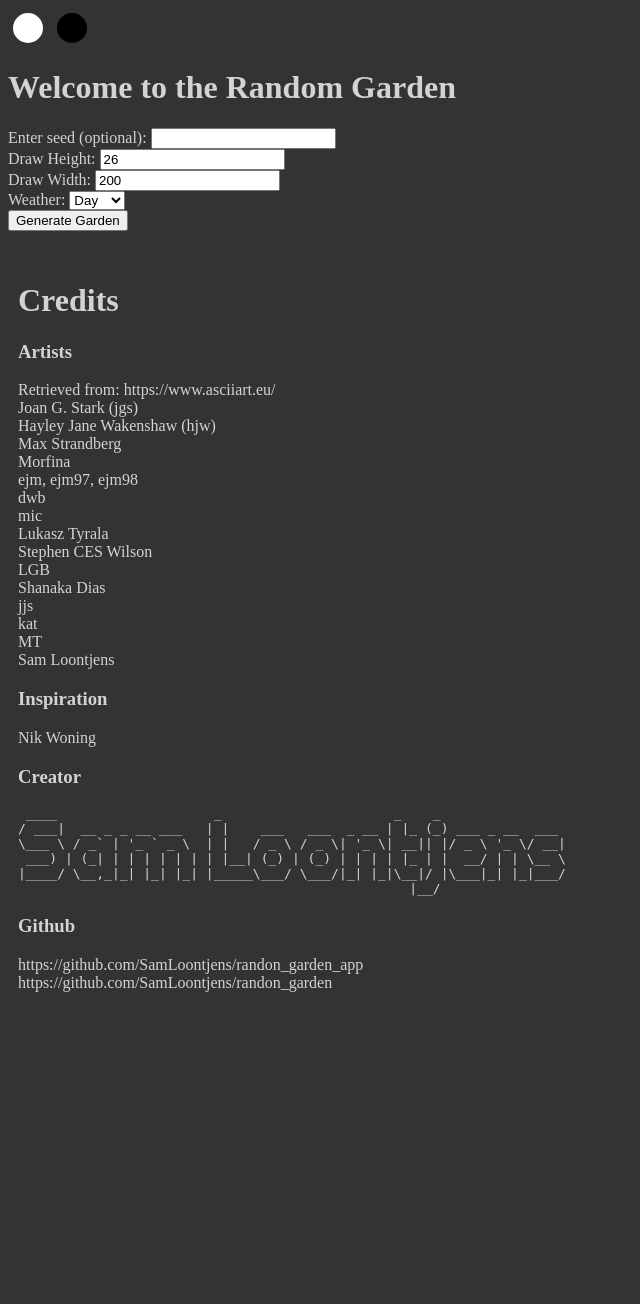
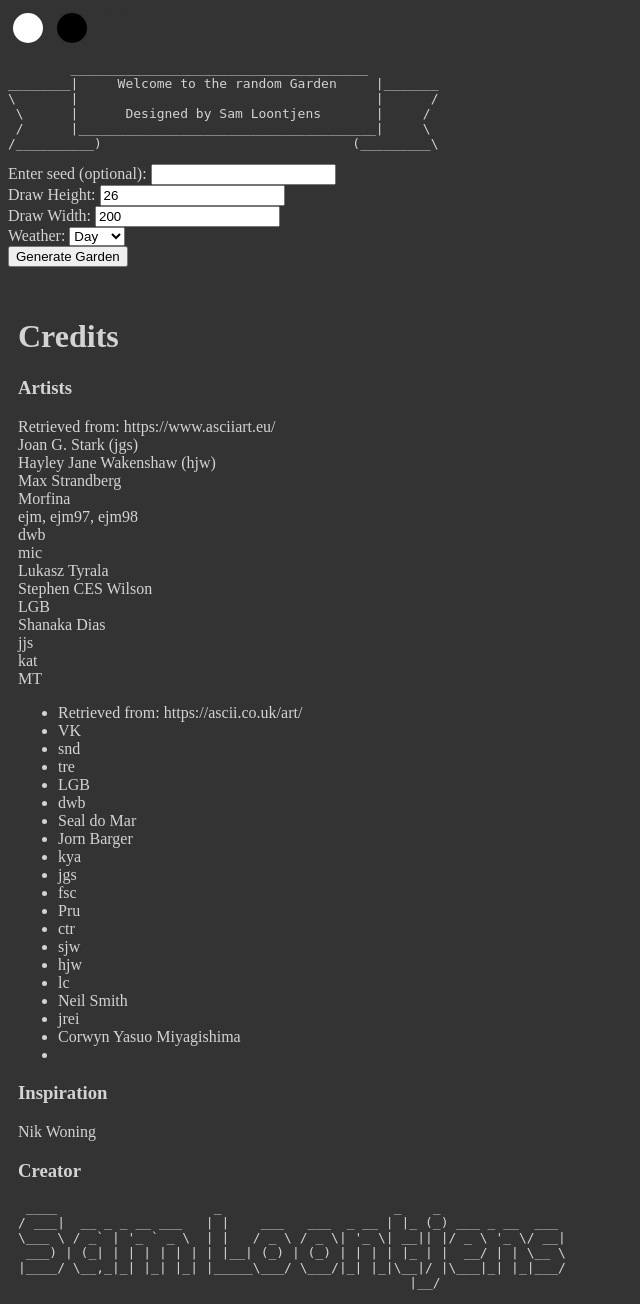
Before and after one commit to SamLoontjens/randon_garden_app, a Flask app: page / in a window 1280 px wide. Shown: the top 1304 px of the page, without its empty margins (0-640 px from the left). Before the commit the page ends 992 px from the top, so only its background shows below. Run offline with Flask 3, Linux system fonts and the light colour scheme.

Commit message:
add banner

```diff
--- a/app.py
+++ b/app.py
@@ -62,12 +62,17 @@ def index():
     with open('ascii-text-art.txt', 'r') as file:
         ascii_art_name = file.read()
 
+    # Read banner from file
+    with open('banner.txt', 'r') as file:
+        banner = file.read()
+
     return render_template('index.html',
                            garden_art=garden_art,
                            error_message=error_message,
                            form_data=form_data,
                            displayed_seed=displayed_seed,
-                           ascii_art_name=ascii_art_name)
+                           ascii_art_name=ascii_art_name,
+                           banner=banner)
 
 if __name__ == '__main__':
     app.run(debug=True)
--- /dev/null
+++ b/banner.txt
@@ -0,0 +1,6 @@
+        ______________________________________
+________|     Welcome to the random Garden     |_______
+\       |                                      |      /
+ \      |      Designed by Sam Loontjens       |     /
+ /      |______________________________________|     \
+/__________)                                (_________\
--- a/templates/index.html
+++ b/templates/index.html
@@ -42,7 +42,9 @@
     <button class="color-button white-black" onclick="changeColor('white', 'black')"></button>
     <button class="color-button black-white" onclick="changeColor('black', 'white')"></button>
     <button class="color-button dark-light" onclick="changeColor('#333', 'lightgray')"></button>
-    <h1>Welcome to the Random Garden</h1>
+
+    <pre>{{ banner }}</pre>
+
     <form action="/" method="post">
         <label for="seed">Enter seed (optional):</label>
         <input type="text" id="seed" name="seed" value="{{ form_data.seed }}"><br>
@@ -94,12 +96,31 @@
             <li>jjs</li>
             <li>kat</li>
             <li>MT</li>
-            <li>Sam Loontjens</li>
             <li></li>
+            <!-- Add more authors as needed -->
+        </ul>
+
+        <ul>
+            <li>Retrieved from: https://ascii.co.uk/art/</li>
+            <li>VK</li>
+            <li>snd</li>
+            <li>tre</li>
+            <li>LGB</li>
+            <li>dwb</li>
+            <li>Seal do Mar</li>
+            <li>Jorn Barger</li>
+            <li>kya</li>
+            <li>jgs</li>
+            <li>fsc</li>
+            <li>Pru</li>
+            <li>ctr</li>
+            <li>sjw</li>
+            <li>hjw</li>
+            <li>lc</li>
+            <li>Neil Smith</li>
+            <li>jrei</li>
+            <li>Corwyn Yasuo Miyagishima</li>
             <li></li>
-            <li></li>
-
-            <!-- Add more authors as needed -->
         </ul>
 
         <h3>Inspiration</h3>
```
